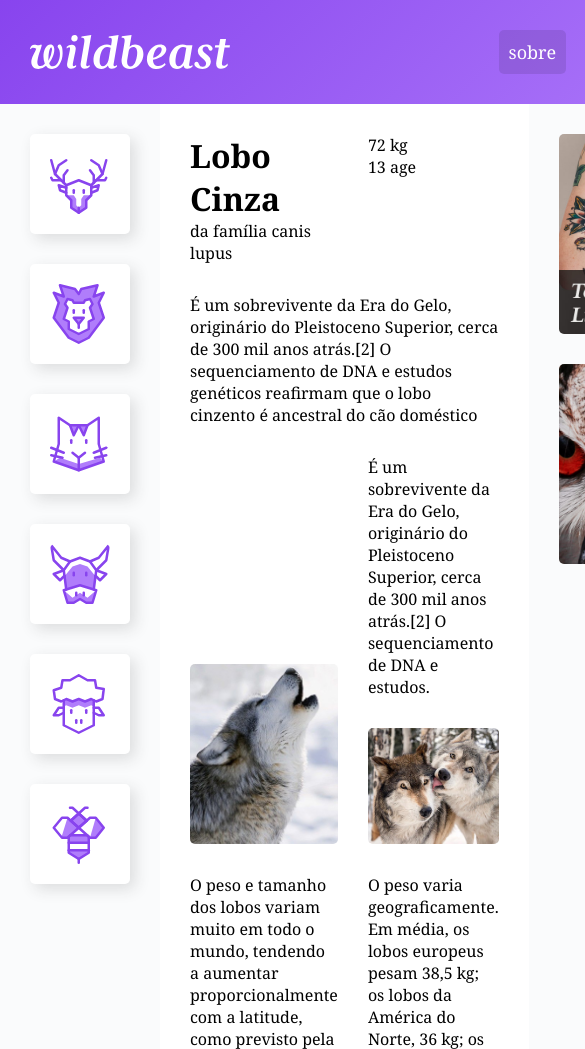
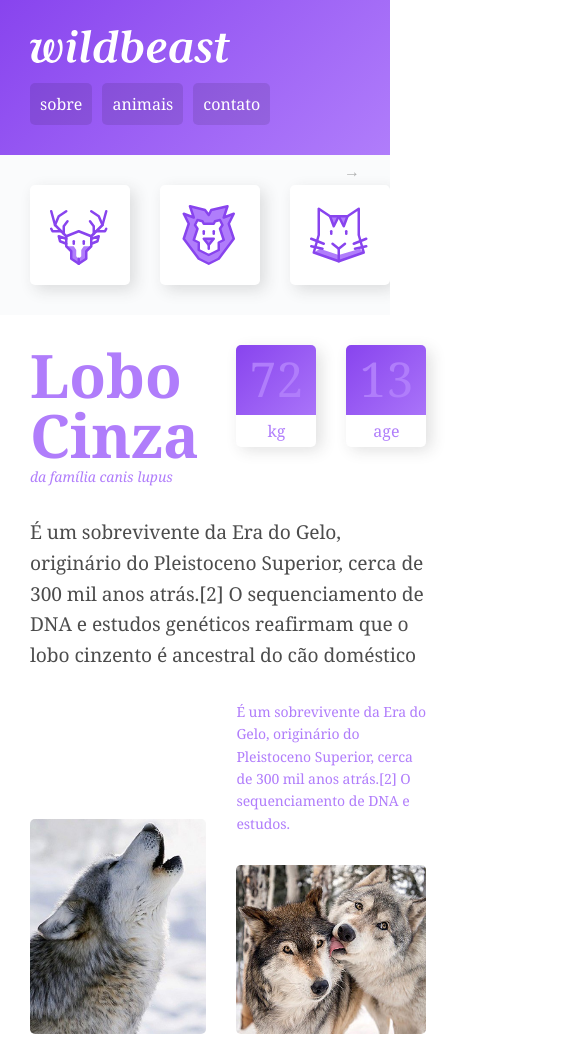
Before and after one commit to Pegasis12/Wildebeast, a plain HTML site: page index.html in a window 390 px wide. Shown: the top 1049 px of the page, 585 px wide, since content can reach past the window. Drawn offline with Linux system fonts and the light colour scheme.

Commit message:
ajustes finais 1

```diff
--- a/css/style.css
+++ b/css/style.css
@@ -1,29 +1,35 @@
 /* reset */
-body, h1, p, li, h2, ul, blockquote{
+body,
+h1,
+p,
+li,
+h2,
+ul,
+blockquote {
   margin: 0px;
   padding: 0px;
 }
 
-body{
+body {
   font-family: "Volkorn", Georgia, serif;
 }
 
-li{
+li {
   list-style: none;
 }
 
-a{
+a {
   text-decoration: none;
 }
 
-img{
+img {
   max-width: 100%;
   display: block;
   border-radius: 5px;
 }
 
 /* Grid geral */
-.estrutura{
+.estrutura {
   display: grid;
   /* 1 coluna: min max n diminui o conteudo mais que 160px e coloca ele no maximo 1fr
   2 coluna: 3fr pq expande em uma proporção maior em relação as outras
@@ -33,12 +39,33 @@ img{
   grid-template-areas:
     "header header header"
     "sidenav content anuncios"
-    "footer footer footer"
-  ;
+    "footer footer footer";
+}
+
+@media (max-width: 1200px) {
+  .estrutura {
+    grid-template-areas:
+      "header header header"
+      "sidenav content content"
+      "sidenav anuncios anuncios"
+      "footer footer footer";
+  }
+}
+
+@media (max-width: 760px) {
+  .estrutura {
+    grid-template-columns: 100%;
+    grid-template-areas:
+      "header"
+      "sidenav"
+      "content"
+      "anuncios"
+      "footer";
+  }
 }
 
 /* header */
-.header{
+.header {
   grid-area: header;
   background: linear-gradient(135deg, #8844ee, #b07dfb);
   padding: 30px;
@@ -48,43 +75,60 @@ img{
   align-items: center;
 }
 
-.logo{
+.logo {
   max-width: 200px;
 }
 
-.header nav ul{
+.header nav ul {
   display: flex;
   flex-wrap: wrap;
 }
 
-.header nav a{
+.header nav a {
   display: block;
   padding: 10px;
   color: white;
   font-size: 1.125rem;
-  background: rgba(0, 0, 0, .1);
+  background: rgba(0, 0, 0, 0.1);
   border-radius: 5px;
   transition: 0.1s;
 }
 
-.header nav a:hover{
-  background: rgba(0, 0, 0, .5);
+.header nav a:hover {
+  background: rgba(0, 0, 0, 0.5);
 }
 
 /* solucao usada ara impedir que se crie a margin antes do li */
-header li + li{
+header li + li {
   margin-left: 30px;
 }
 
+@media (max-width: 760px) {
+  .header {
+    grid-template-columns: auto;
+  }
+
+  .logo {
+    margin-bottom: 20px;
+  }
+
+  .header nav a {
+    font-size: 1rem;
+  }
+
+  header li + li {
+    margin-left: 10px;
+  }
+}
 
 /* sidenav */
-.sidenav{
+.sidenav {
   grid-area: sidenav;
   background: #fafbfc;
   padding: 30px;
 }
 
-.sidenav li a{
+.sidenav li a {
   display: block;
   min-width: 60px;
   max-width: 100px;
@@ -93,16 +137,56 @@ header li + li{
   padding: 20px;
   border-radius: 5px;
   box-shadow: 5px 5px 15px 0px rgba(44, 44, 44, 0.15);
-  transition: .1s ease-out;
+  transition: 0.1s ease-out;
 }
 
-.sidenav li a:hover{
+.sidenav li a:hover {
   background: #b07dfb;
 }
 
+@media (max-width: 760px) {
+  .sidenav ul {
+    display: flex;
+  }
+
+  .sidenav ul li {
+    /* cresce e oculpa todo espaco disponivel */
+    flex: 1 0 60px;
+  }
+
+  .sidenav {
+    position: relative;
+    overflow-x: auto;
+    -webkit-overflow-scrolling: touch;
+    -ms-overflow-style: -ms-autohiding-scrollbar;
+    padding: 0 30px;
+  }
+
+  @keyframes seta {
+    from{
+      right: 30px;
+    }
+    to{
+      right: 20px;
+    }
+  }
+
+  .sidenav::after{
+    content: "→";
+    position: absolute;
+    color: rgba(0, 0, 0, .3);
+    top: 5px;
+    right: 30px;
+    animation: seta .5s ease-in 0s infinite alternate;
+  }
+
+  .sidenav li a {
+    margin: 30px 30px 30px 0;
+  }
+}
 
 /* content */
-.content{
+.content {
   grid-area: content;
   max-width: 900px;
   margin: 0 auto;
@@ -112,18 +196,124 @@ header li + li{
   gap: 30px;
 }
 
-.col-wide{
+.col-wide {
   grid-column: 1 / -1;
 }
 
-.imagem-1{
+.imagem-1 {
   grid-row: span 2;
-  /* lembrando que sel sempre é o item em especifico ja items é todos os itens*/
+  /* lembrando que self sempre é o item em especifico ja items é todos os itens*/
   align-self: end;
 }
 
+.imagem-2 {
+  align-self: end;
+}
+
+/* estilos gerais content */
+p {
+  font-size: 1.2rem;
+  line-height: 1.6;
+  letter-spacing: -0.005rem;
+  color: rgba(0, 0, 0, 0.7);
+}
+
+.informacoes p + p {
+  margin-top: 30px;
+}
+
+/* titulo */
+.titulo {
+  color: #b07dfb;
+}
+
+.titulo h1 {
+  font-size: 3.75rem;
+  line-height: 1;
+  font-weight: 700;
+}
+
+.titulo span {
+  font-size: 0.875rem;
+  font-style: italic;
+}
+
+/* caracteristicas */
+.caracteristicas {
+  display: flex;
+  align-items: flex-start;
+}
+
+.caracteristicas > div {
+  width: 80px;
+  text-align: center;
+  background: linear-gradient(135deg, #8844ee, #b07dfb);
+  border-radius: 5px;
+  box-shadow: 5px 5px 15px 0px rgba(44, 44, 44, 0.15);
+  position: relative;
+}
+
+.caracteristicas > div:first-child {
+  margin-right: 30px;
+}
+
+.caracteristicas span {
+  display: block;
+  color: #b07dfb;
+}
+
+.numero {
+  color: #b07dfb;
+  font-size: 3rem;
+  line-height: 1;
+  margin: 10px auto;
+}
+
+.rotulo {
+  background: white;
+  border-radius: 0 0 5px 5px;
+  padding: 5px 0px;
+  position: relative;
+  top: 2px;
+}
+
+.destaque {
+  font-size: 0.875rem;
+  color: #b07dfb;
+  max-width: 28ch;
+}
+
+.citacao,
+.atributos {
+  align-self: start;
+  background: linear-gradient(135deg, #8844ee, #b07dfb);
+  padding: 30px;
+  border-radius: 5px;
+  box-shadow: 5px 5px 15px 0px rgba(44, 44, 44, 0.15);
+}
+
+.citacao p {
+  font-size: 1.5rem;
+  font-style: italic;
+  text-align: center;
+  max-width: 500px;
+  margin: 0 auto;
+  color: white;
+}
+
+.atributos li {
+  color: white;
+  font-family: Courier, monospace;
+  font-size: 1.125rem;
+  padding: 15px;
+}
+
+.atributos li + li {
+  border-top: 2px solid #b07dfb;
+}
+
 /* anuncios */
-.anuncios{
+.anuncios {
   grid-area: anuncios;
   background: #fafbfc;
   display: grid;
@@ -132,14 +322,13 @@ header li + li{
   gap: 30px;
 }
 
-
 /* footer */
-.footer{
+.footer {
   grid-area: footer;
   background: linear-gradient(135deg, #8844ee, #b07dfb);
 }
 
-.footer p{
+.footer p {
   color: white;
   text-align: center;
   padding: 30px;
--- a/index.html
+++ b/index.html
@@ -59,7 +59,7 @@
 
       <img class="imagem-1" src="./img/wolf1.jpg" alt="Lobo">
 
-      <p>É um sobrevivente da Era do Gelo, originário do Pleistoceno Superior, cerca de 300 mil anos atrás.[2] O sequenciamento de DNA e estudos.</p>
+      <p class="destaque">É um sobrevivente da Era do Gelo, originário do Pleistoceno Superior, cerca de 300 mil anos atrás.[2] O sequenciamento de DNA e estudos.</p>
 
       <img class="imagem-2" src="./img/wolf2.jpg" alt="Lobo">
 
```
